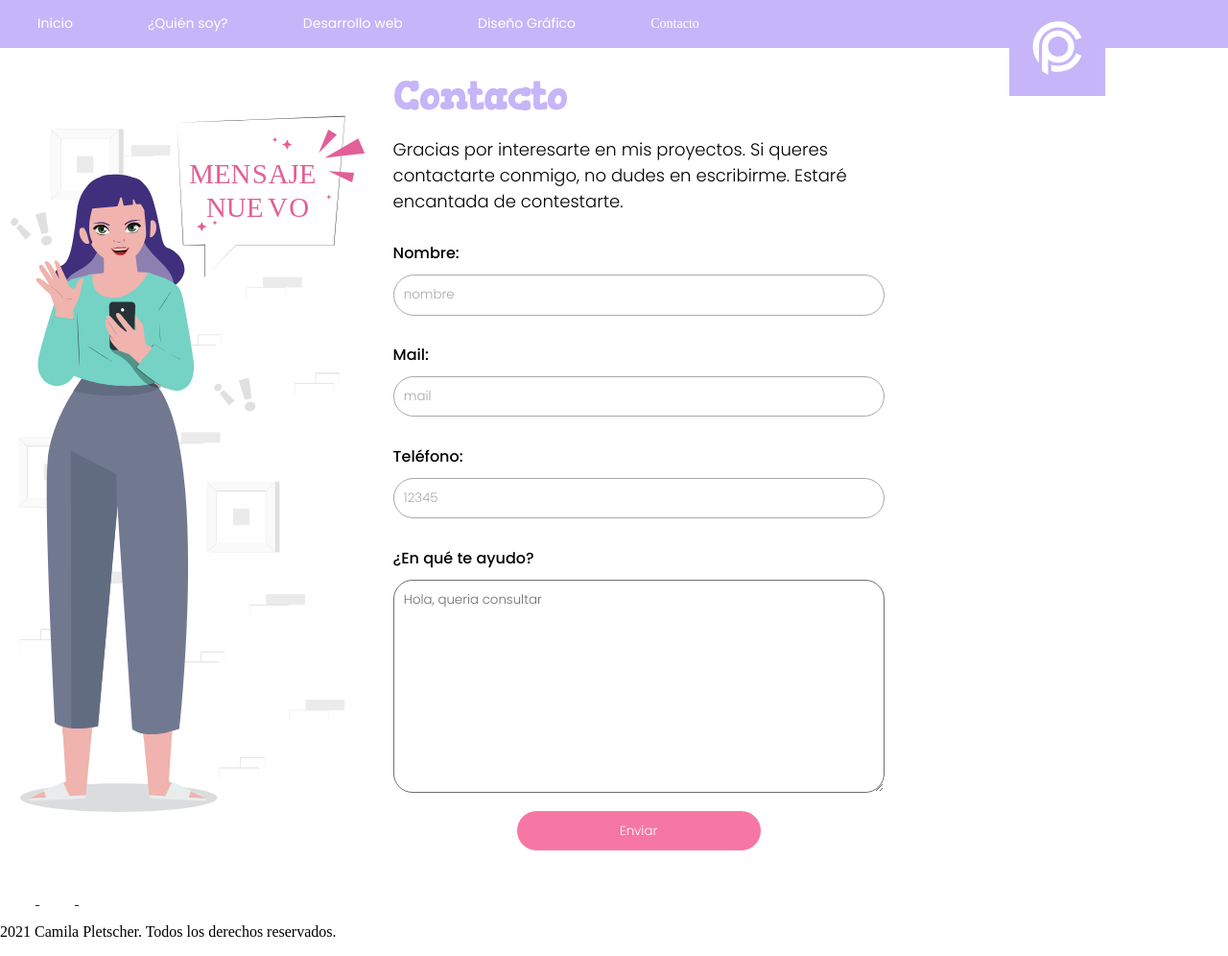
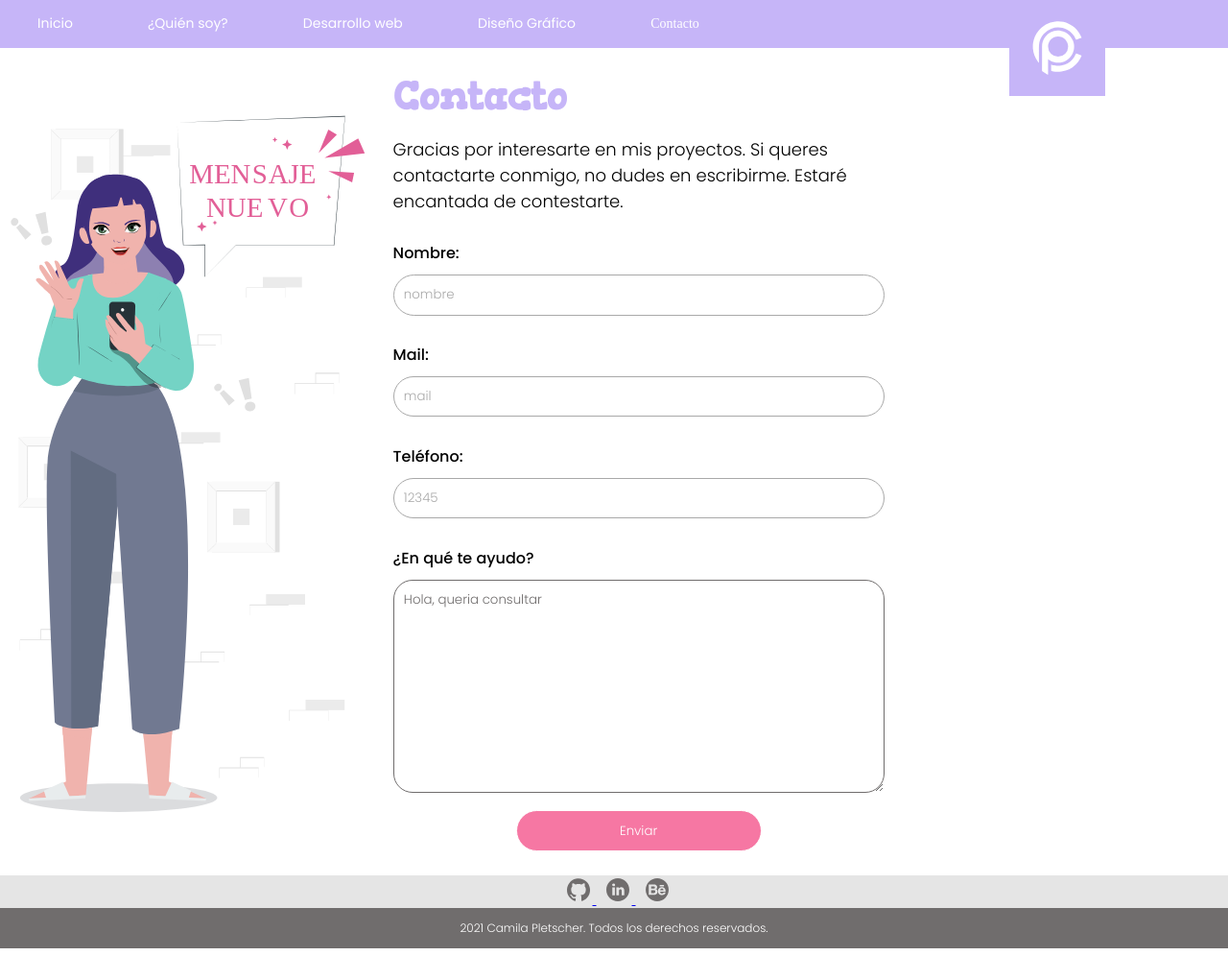
Before and after one commit to Camila-Pletscher/DW-23500-CP, a plain HTML site: page Portfolio-personal-Pletscher-1/Pages/Contacto.html in a window 1280 px wide. Shown: the whole page at 96% size. Drawn offline with Linux system fonts and the light colour scheme.

Commit message:
agregue el footer a contacto

```diff
--- a/Portfolio-personal-Pletscher-1/Pages/Contacto.html
+++ b/Portfolio-personal-Pletscher-1/Pages/Contacto.html
@@ -48,17 +48,23 @@
             <input type="submit" value="Enviar" id="enviar">
         </form>
     </main>
-    <footer>
+    <footer class="footerPages">
+        <div>
             <a href="https://github.com/Camila-Pletscher">
-            <img width="30px" src="../Source/icon_github.svg" alt="Github">
+                <img width="30px" src="../Source/icon_github-1.svg" alt="Github">
             </a>
             <a href="https://www.linkedin.com/in/camila-pletscher-537b06177/">
-            <img width="30px" src="../Source/icon_linkedin.svg" alt="Linkedin">
+                <img width="30px" src="../Source/icon_linkedin-1.svg" alt="Linkedin">
             </a>
             <a href="https://www.behance.net/camilapletscher1">
-            <img width="30px" src="../Source/icon_behance.svg" alt="Behance">
+                <img width="30px" src="../Source/icon_behance-1.svg" alt="Behance">
             </a>
-        <p>2021 Camila Pletscher. Todos los derechos reservados.</p>
+        </div>
+        <div class="contenedorDerechos">
+            <p class="derechos">2021 Camila Pletscher. Todos los derechos reservados.</p>
+        </div>
+
+
     </footer>
 
 </body>
```
Also changed, not shown: 1 other file. Lines whose indentation alone changed are shown as unchanged.
